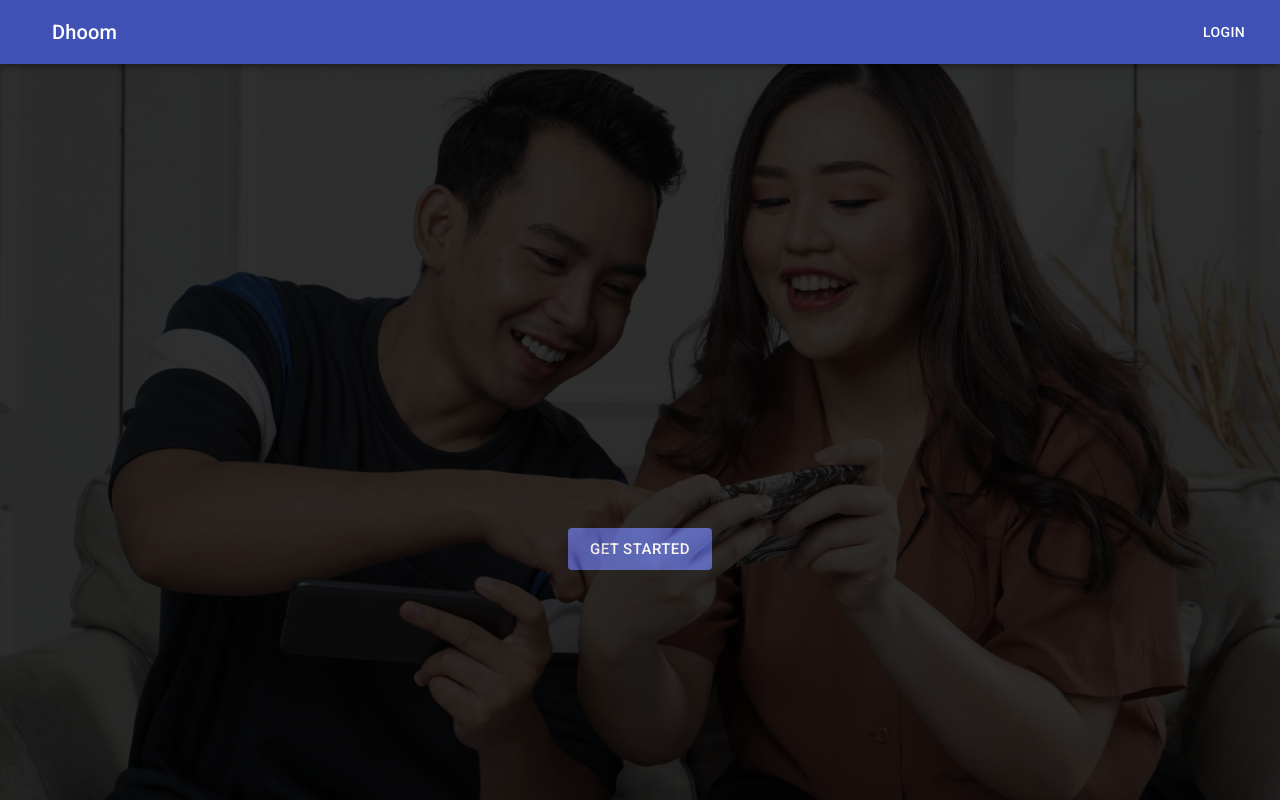
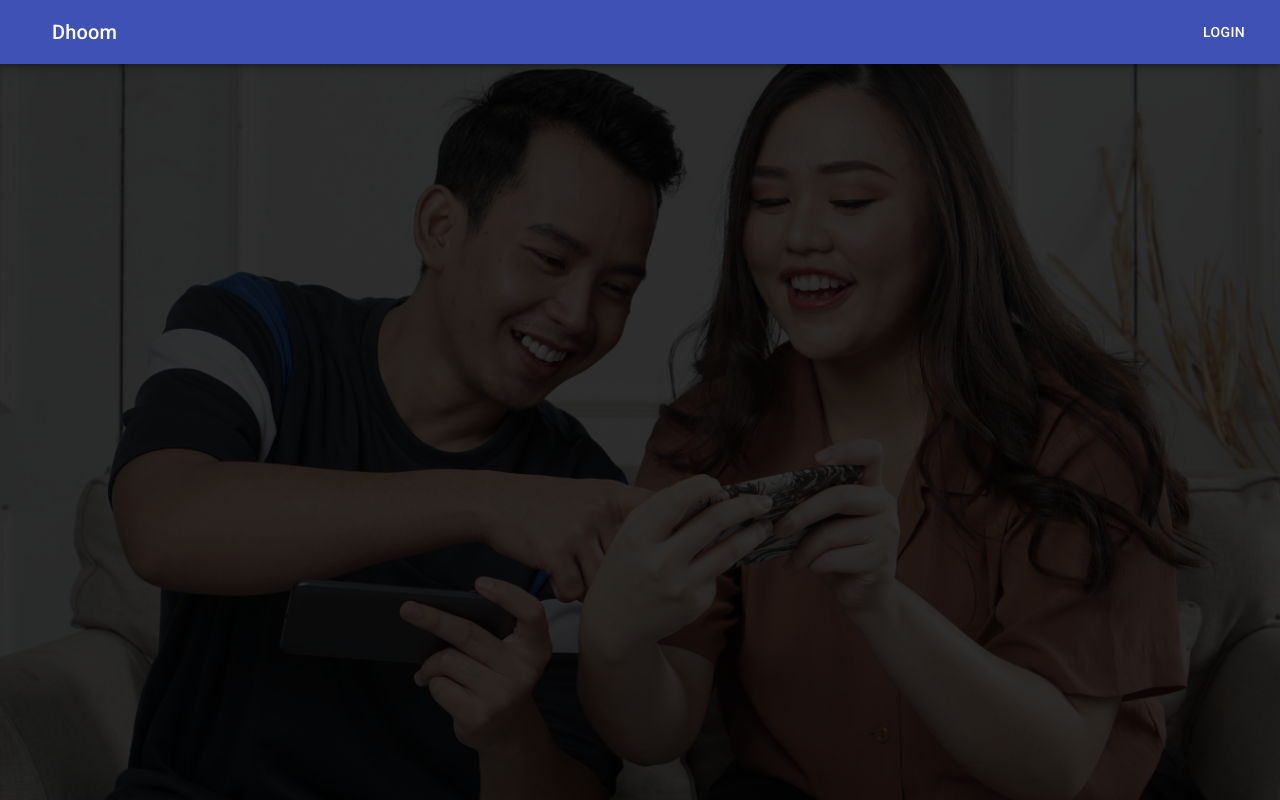
Before and after one commit to AbdulRashidReshamwala/hackjaipur, a React (Create React App) app: page / in a window 1280 px wide. Built offline with nearby package versions, Linux system fonts and the light colour scheme.

Commit message:
Styling create room page

```diff
--- a/public/css/style.css
+++ b/public/css/style.css
@@ -1,15 +1,7 @@
 body {
   height: 100vh;
-  background-image: linear-gradient(
-    to right top,
-    #051937,
-    #004d7a,
-    #008793,
-    #00bf72,
-    #a8eb12
-  );
-  background-size: contain;
-  background-repeat: no-repeat;
+  width: auto;
+  background-color: aliceblue;
 }
 
 .landing-page {
@@ -26,7 +18,7 @@ body {
   background-color: black;
 }
 
-.caption {
-  padding-top: 33rem;
-  z-index: 2;
+.video {
+  margin-left: 17rem;
+  margin-top: 2rem;
 }
--- a/src/Pages/Create/CreatePage.jsx
+++ b/src/Pages/Create/CreatePage.jsx
@@ -73,8 +73,10 @@ const CreatePage = () => {
           Start Video
         </Button>
           <br/>
+        <div className="video">
           <video id="my-stream" autoPlay playsInline></video>
           <video id="remoteVideo" autoPlay playsInline></video>
+          </div>
         <div className={ classes.root }>
           { roomCreated ? (<></>) : (<Button onClick={ createOffer } size="large" variant="contained" color="primary">
             Create Room
```
